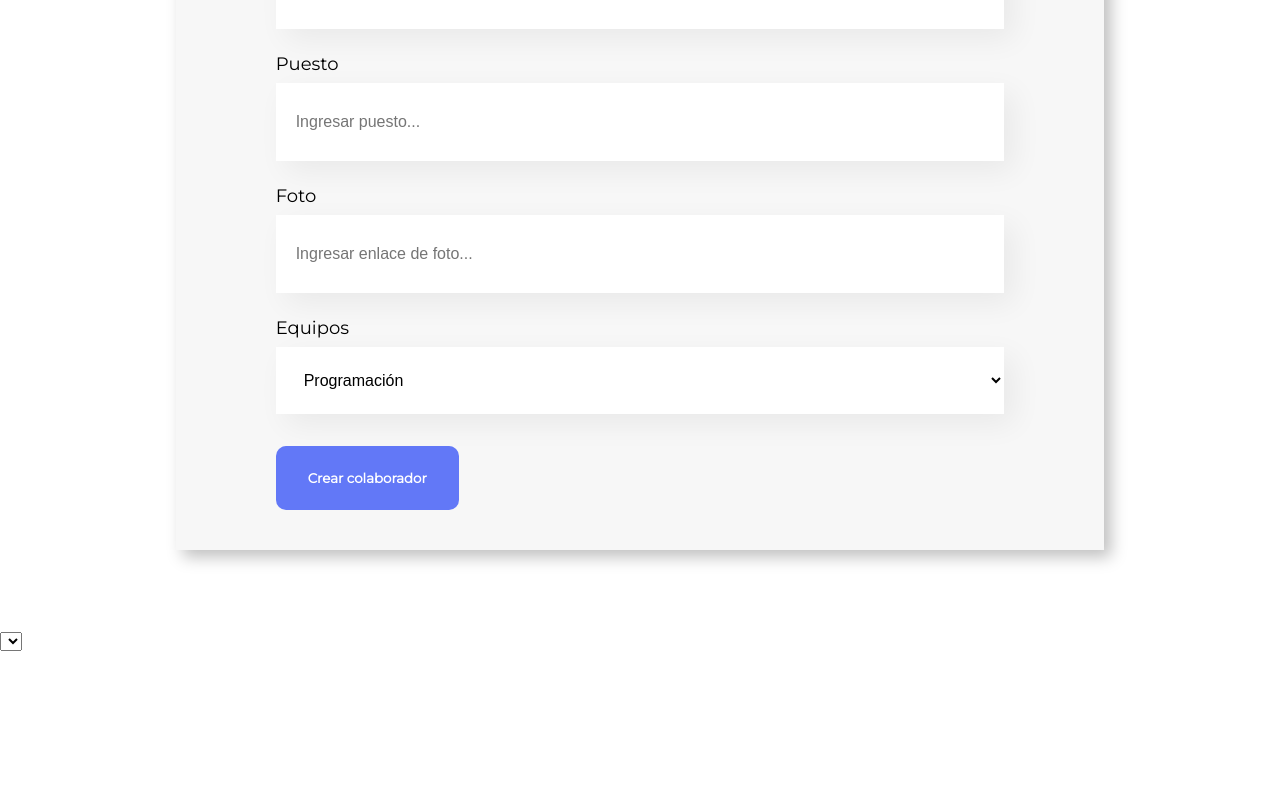
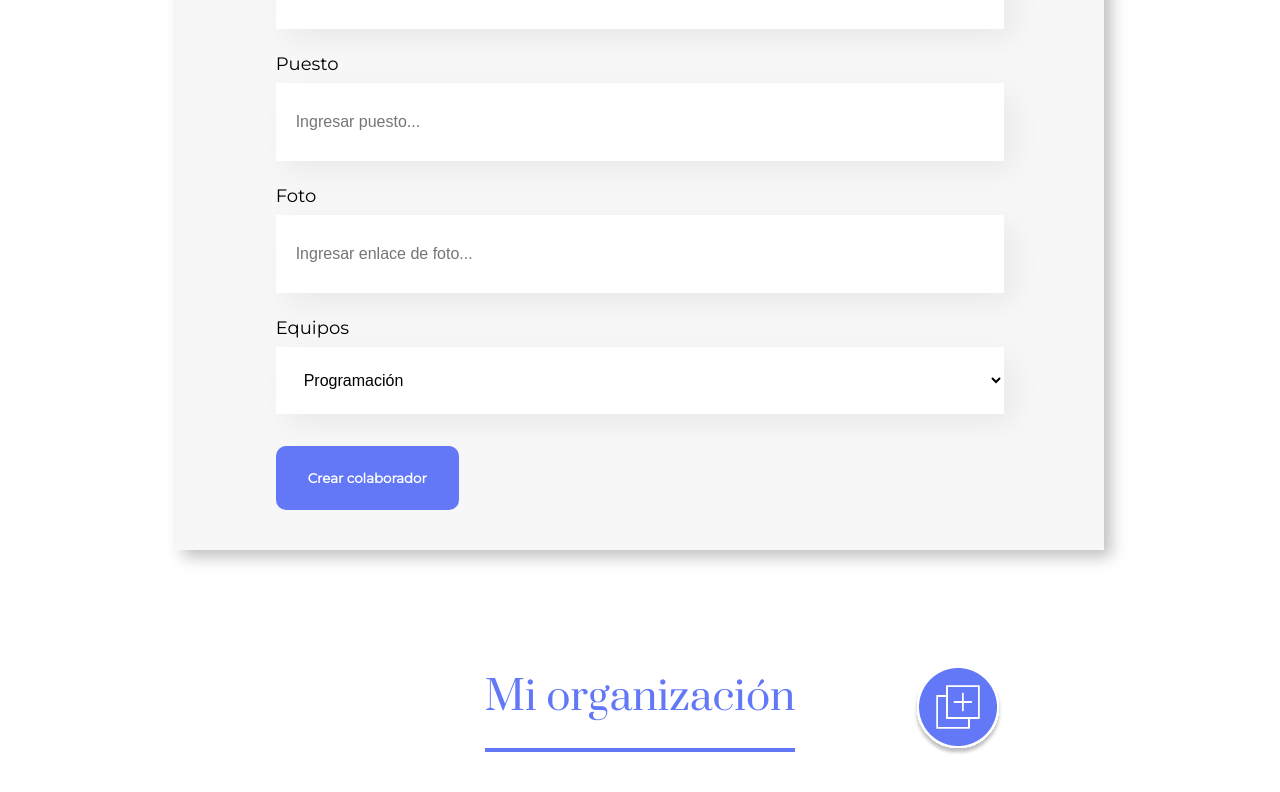
Before and after one commit to Natsumychan/org, a React (Create React App) app: page / in a window 1280 px wide. Shown: the part 570-1362 px from the top of the page. Before the commit the page ends 1222 px from the top, so only its background shows below. Built offline with nearby package versions, Linux system fonts and the light colour scheme.

Commit message:
show and hide formulario

```diff
--- a/public/index.html
+++ b/public/index.html
@@ -19,8 +19,5 @@
   <body>
     <noscript>You need to enable JavaScript to run this app.</noscript>
     <div id="root"></div>
-    <select name="" id="">
-      <option value=""></option>
-    </select>
   </body>
 </html>
--- a/src/App.js
+++ b/src/App.js
@@ -1,12 +1,22 @@
+import {useState} from "react"
 import './App.css';
 import Header from './components/Header/Header'
 import Formulario from './components/Formulario/Formulario';
+import MiOrg from "./components/Miorg"
 
 function App() {
+  const[mostrarFormulario, actualizarMostrar] = useState(true)
+
+  //Ternario --> condicion ? seMuestra : alternativa
+
+  const cambiarMostrar = () => actualizarMostrar(!mostrarFormulario)
+
   return (
     <div>
       <Header/>
-      <Formulario/>
+      {/* {mostrarFormulario ? <Formulario/> : <></> } */}
+      {mostrarFormulario && <Formulario/>}
+      <MiOrg cambiarMostrar={cambiarMostrar}/>
     </div>
   );
 }
--- a/src/components/CampoTexto/index.js
+++ b/src/components/CampoTexto/index.js
@@ -4,7 +4,7 @@ const CampoTexto = (props) =>{
  const placeholderModificado= `${props.placeholder}...`
  return <div className="campo-texto">
   <label htmlFor={props.id} >{props.titulo}</label>
-  <input type={props.type} placeholder={placeholderModificado} id={props.id} />
+  <input type={props.type} placeholder={placeholderModificado} id={props.id} required={props.required} />
  </div>
 }
 
--- a/src/components/Formulario/Formulario.js
+++ b/src/components/Formulario/Formulario.js
@@ -2,6 +2,7 @@ import "./Formulario.css"
 import CampoTexto from "../CampoTexto"
 import ListaOpciones from "../ListaOpciones"
 import Boton from "../Boton"
+
 
 const Formulario = () =>{
 
@@ -12,9 +13,9 @@ const Formulario = () =>{
  return <section className="formulario">
   <form onSubmit={manejarEnvio}>
    <h2>Rellena el formulario para crear el colaborador.</h2>
-   <CampoTexto titulo="Nombre" placeholder="Ingresar nombre" type="text" id="nombre"/>
-   <CampoTexto titulo="Puesto" placeholder="Ingresar puesto" type="text" id="puesto"/>
-   <CampoTexto titulo="Foto" placeholder="Ingresar enlace de foto" type="text" id="foto"/>
+   <CampoTexto titulo="Nombre" placeholder="Ingresar nombre" type="text" id="nombre" required={true}/>
+   <CampoTexto titulo="Puesto" placeholder="Ingresar puesto" type="text" id="puesto" required/>
+   <CampoTexto titulo="Foto" placeholder="Ingresar enlace de foto" type="text" id="foto" required/>
    < ListaOpciones />
    < Boton texto="Crear colaborador" />
   </form>
--- /dev/null
+++ b/src/components/Miorg/Miorg.css
@@ -0,0 +1,21 @@
+.orgSection{
+ width:100%;
+ display:flex;
+ justify-content:center;
+ align-items: center;
+ box-sizing: border-box;
+}
+
+.title{
+ color: #6278f7;
+ font-size: 40px;
+ font-weight: 400;
+ padding-bottom: 24px;
+ border-bottom:4px solid #6278f7;
+}
+
+.orgSection img {
+ position: absolute;
+ margin-left: calc(50% - 4px);
+ cursor: pointer;
+}
--- /dev/null
+++ b/src/components/Miorg/index.js
@@ -0,0 +1,19 @@
+import { useState } from "react"
+import "./Miorg.css"
+
+const MiOrg = (props) => {
+ //Estado - hooks
+ //useState
+ //useState
+ //const [nombreVariable, funcionParaActualizarValor]= useState(valorInicial)
+ // const manejarClick= () =>{
+ //  console.log("Mostrar/Ocultar elemento")
+ // }
+
+ return <section className="orgSection">
+  <h3 className="title">Mi organización</h3>
+  <img src="/img/boton-add.png" alt="add" onClick={props.cambiarMostrar} />
+ </section>
+}
+
+export default MiOrg
```
Also changed, not shown: public/img/boton-add.png (added).
